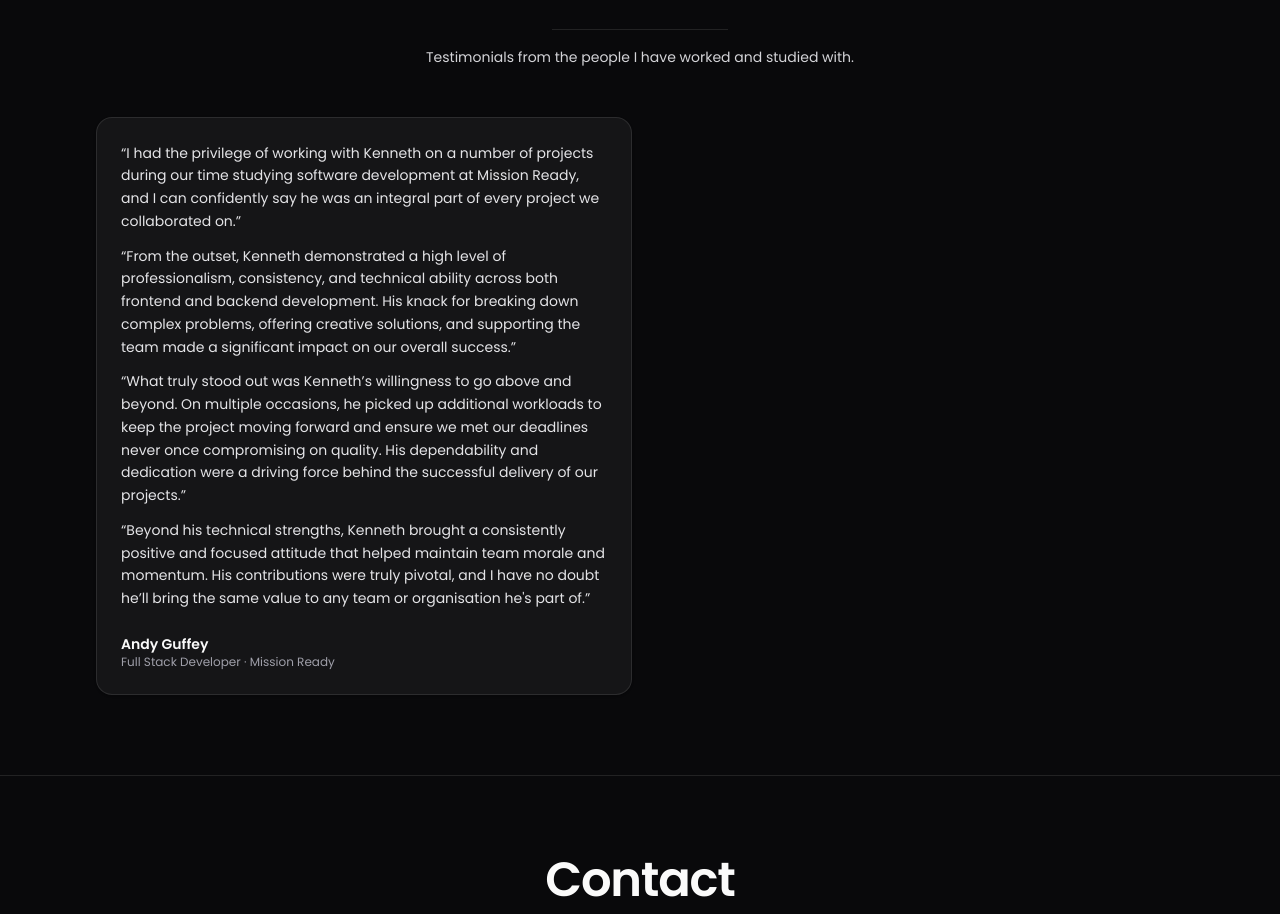
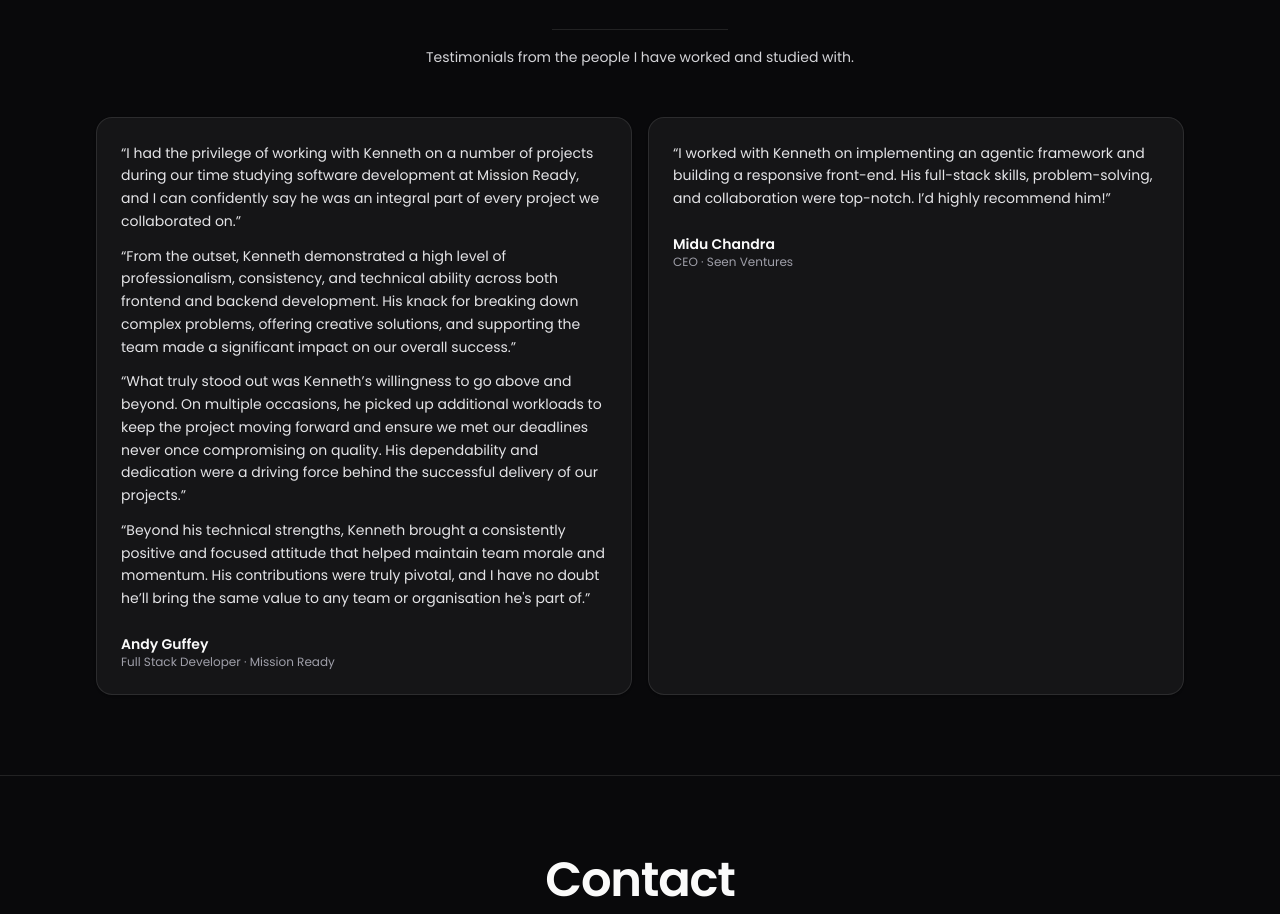
Before and after one commit to kstamaria29/portfolio, a React (Vite) app: page / in a window 1280 px wide. Shown: the part 5614-6528 px from the top of the page. Built offline with nearby package versions, Linux system fonts and the light colour scheme.

Commit message:
feat: added Midu's testimonial

```diff
--- a/src/content/testimonials.ts
+++ b/src/content/testimonials.ts
@@ -24,4 +24,13 @@ export const testimonials: Testimonial[] = [
       "Beyond his technical strengths, Kenneth brought a consistently positive and focused attitude that helped maintain team morale and momentum. His contributions were truly pivotal, and I have no doubt he\u2019ll bring the same value to any team or organisation he's part of.",
     ],
   },
+  {
+    id: "testimonial-2",
+    name: "Midu Chandra",
+    title: "CEO",
+    company: "Seen Ventures",
+    quote: [
+      "I worked with Kenneth on implementing an agentic framework and building a responsive front-end. His full-stack skills, problem-solving, and collaboration were top-notch. I’d highly recommend him!",
+    ],
+  },
 ];
```
